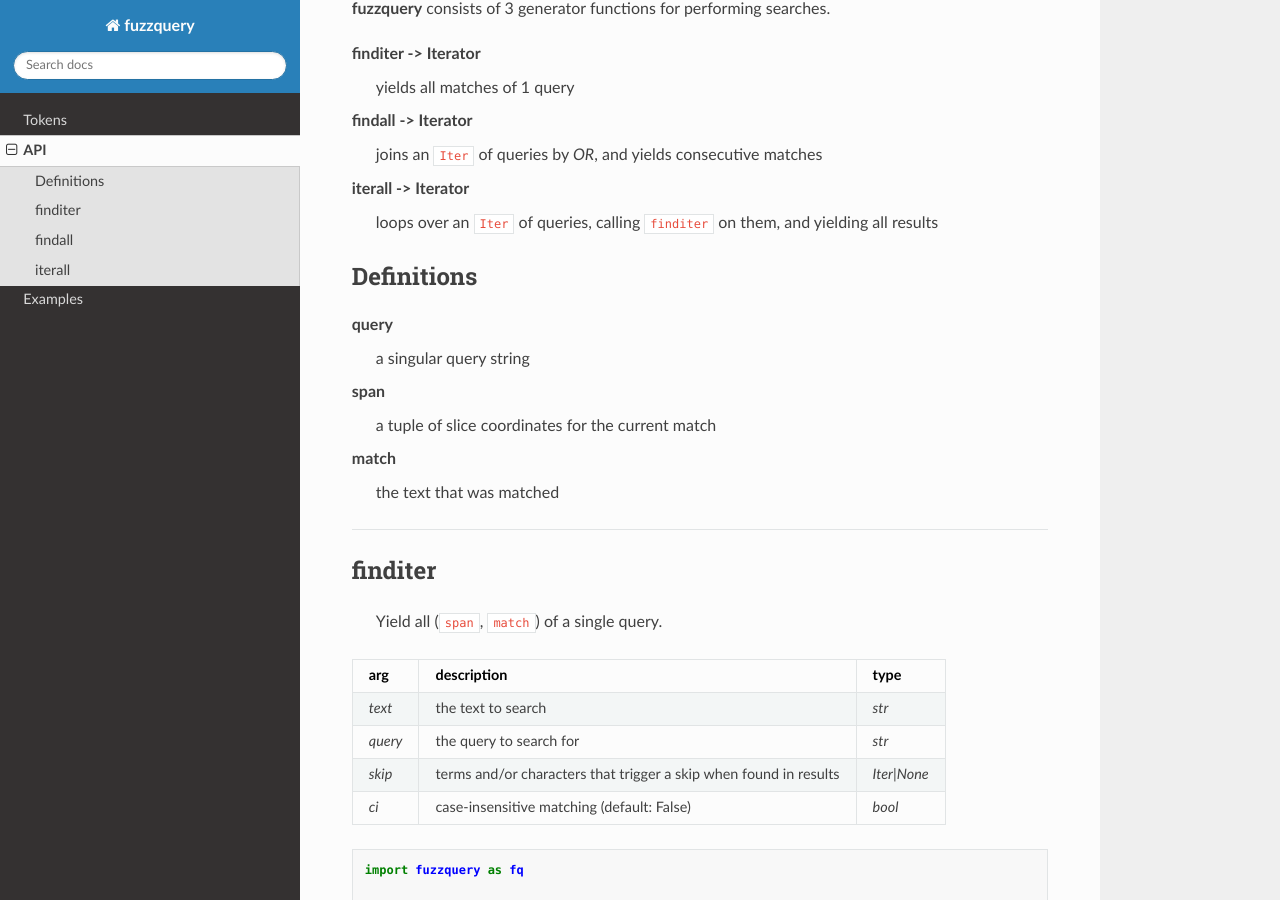
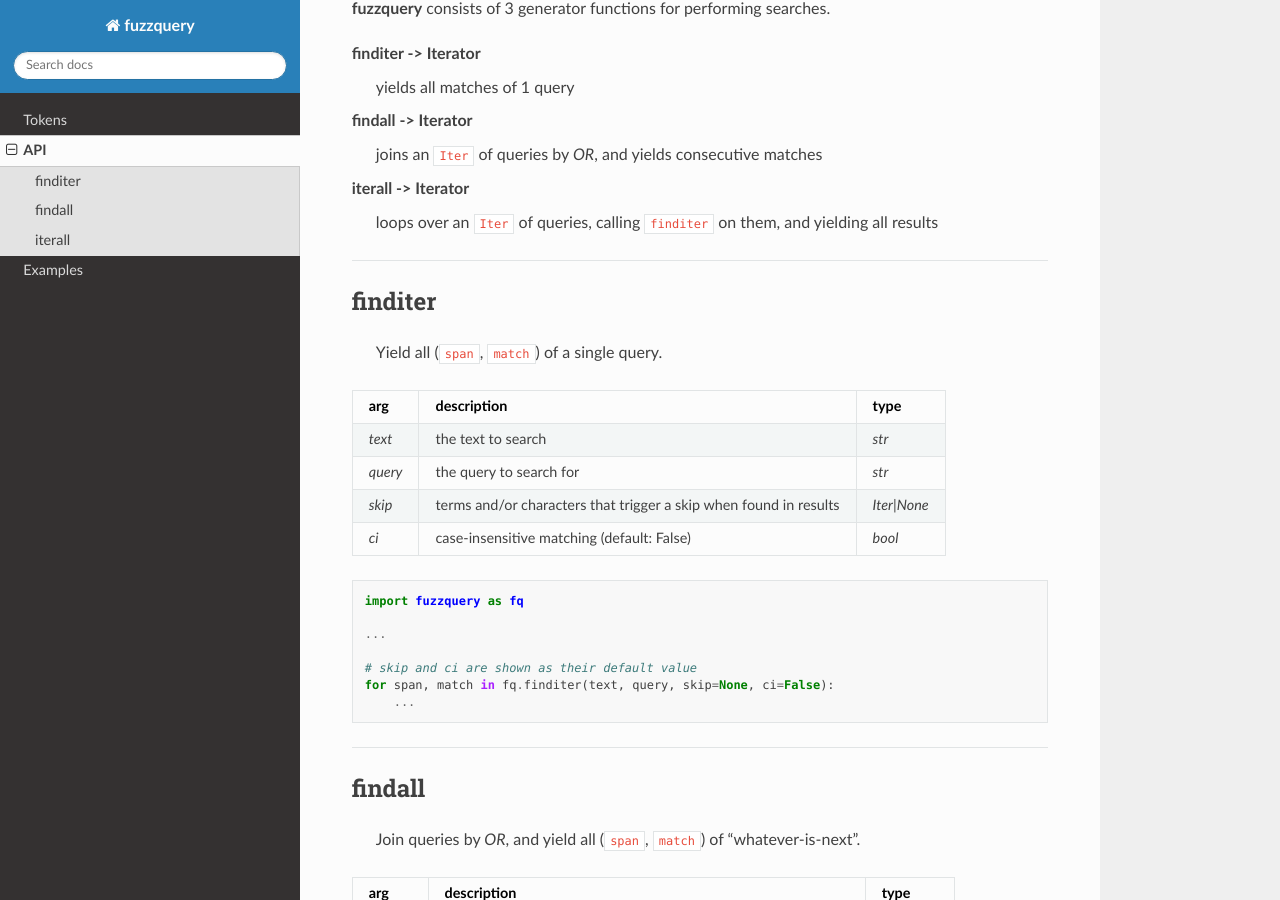
Before and after one commit to OneMadGypsy/fuzzquery, a Sphinx documentation site: the page built from docs/source/api.rst, in a window 1280 px wide and 900 px high, scrolled down 315 px. Built offline with Sphinx 7.4.7 and the Read the Docs theme 2.0.0, drawn with Linux system fonts in a browser that asks for light colours.

Commit message:
Update api.rst

```diff
--- a/docs/source/api.rst
+++ b/docs/source/api.rst
@@ -14,16 +14,6 @@ findall -> Iterator
   joins an ``Iter`` of queries by `OR`, and yields consecutive matches
 iterall -> Iterator
   loops over an  ``Iter`` of queries, calling ``finditer`` on them, and yielding all results
-
-Definitions
------------
-
-query
-  a singular query string
-span
-  a tuple of slice coordinates for the current match
-match
-  the text that was matched
 
 ----------
 
```
